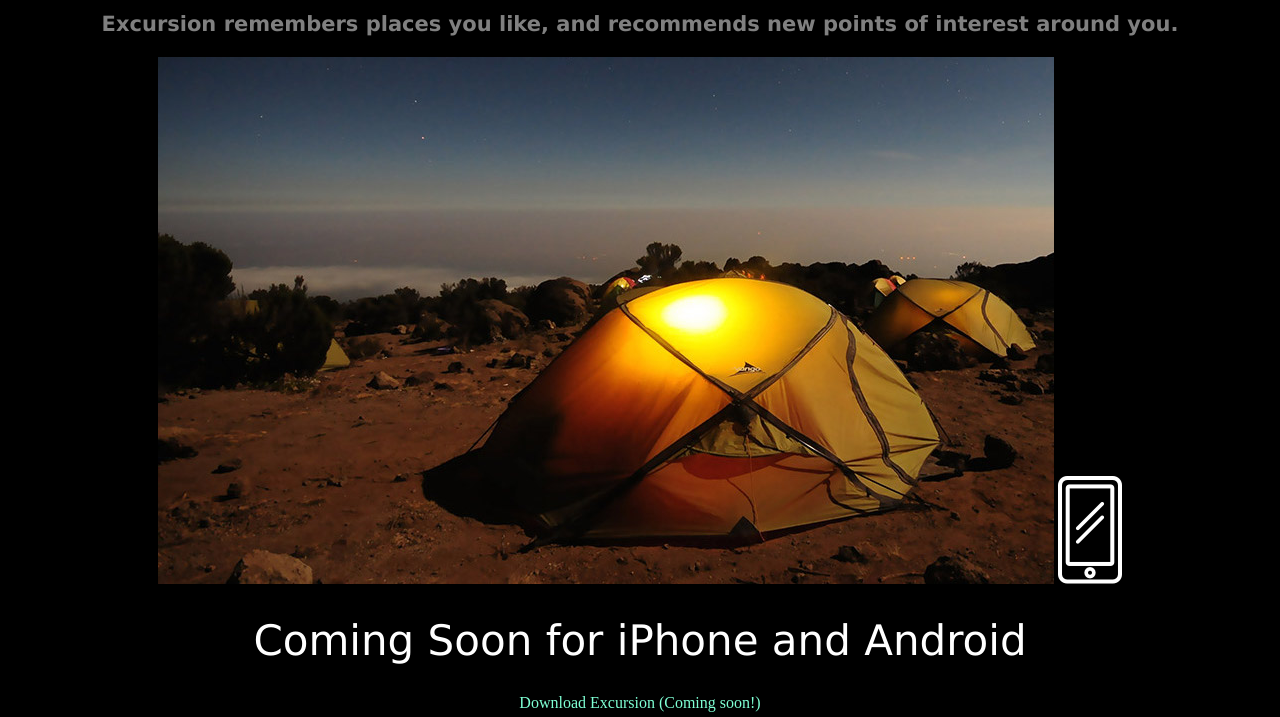
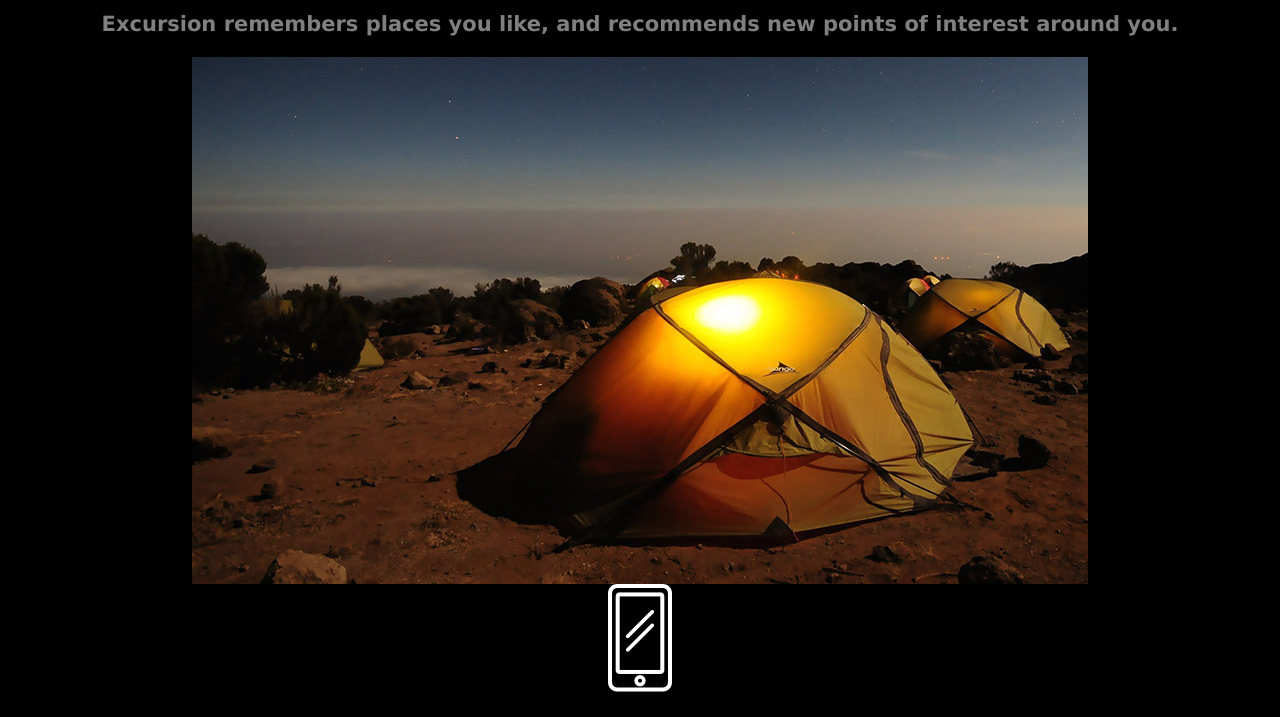
Before and after one commit to eroubisu/eroubisu.github.io, a plain HTML site: page index.html in a window 1280 px wide. Shown: the part 406-1123 px from the top of the page. Drawn offline with Linux system fonts and the light colour scheme.

Commit message:
bug fixed

```diff
--- a/index.html
+++ b/index.html
@@ -37,7 +37,7 @@
         <h1 class="header--mid">
             Coming Soon for iPhone and Android
         </h1>
-        <p><a class="to--top">Download Excursion (Coming soon!)</a></p>
+        <p><a class="to--top" href="#top">Download Excursion (Coming soon!)</a></p>
     </body>
 
     <footer>
--- a/resources/css/style.css
+++ b/resources/css/style.css
@@ -36,3 +36,8 @@ footer h3 {
     font-size: 21px;
     color: gray;
 }
+
+img {
+    display: block;
+    margin: 0 auto;
+}
```
